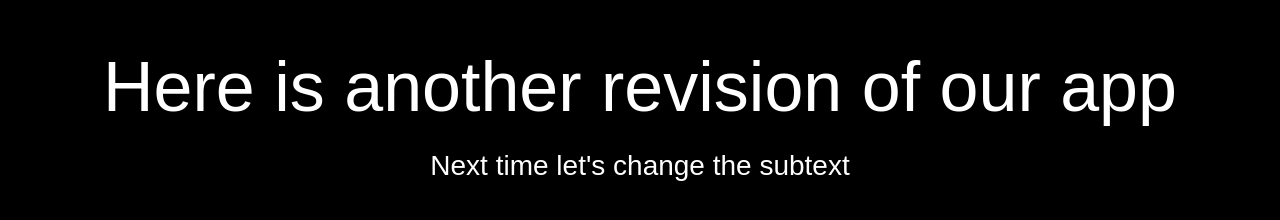
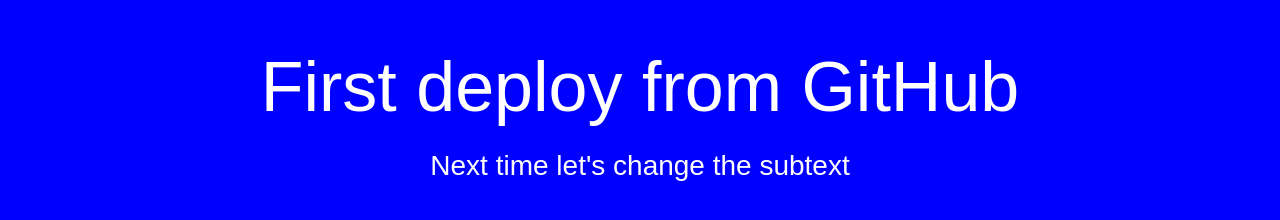
Before and after one commit to binderjoe/bluegreen-prune, a plain HTML site: page index.html in a window 1280 px wide. Drawn offline with Linux system fonts and the light colour scheme.

Commit message:
Update text

```diff
--- a/index.html
+++ b/index.html
@@ -6,7 +6,7 @@
   <style>
     body {
       color: #ffffff;
-      background-color: #000000;
+      background-color: blue;
       font-family: Arial, sans-serif;
       font-size: 14px;
     }
@@ -26,7 +26,7 @@
 </head>
 <body>
   <div align="center">
-    <h1>Here is another revision of our app</h1>
+    <h1>First deploy from GitHub</h1>
     <h2>Next time let's change the subtext</h2>
   </div>
 </body>
```
